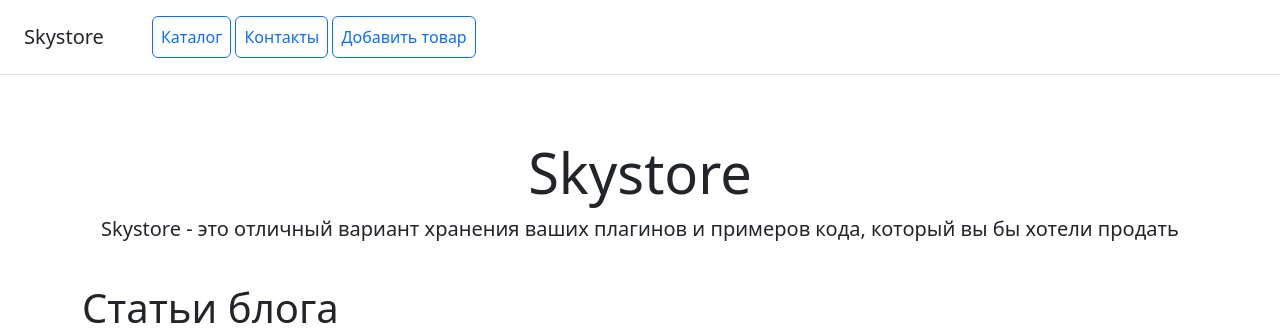
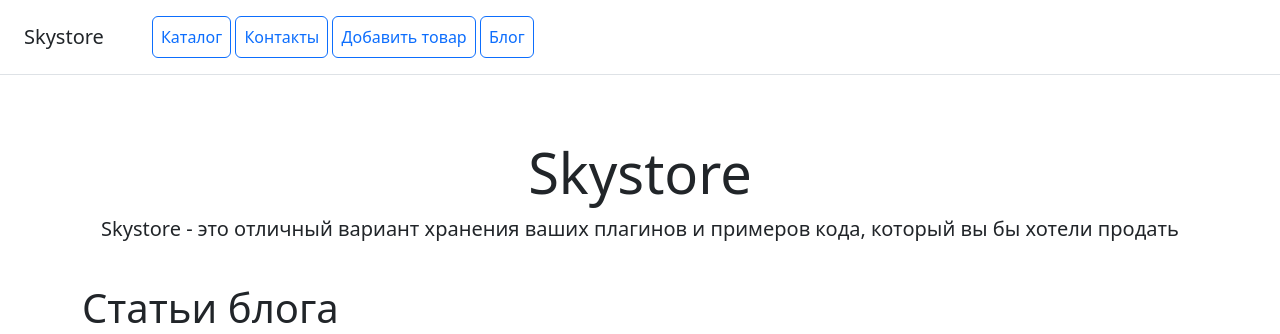
Before and after one commit to natshakht-jpg/online_store, a Django app: page /blog/ in a window 1280 px wide. Shown: the top 334 px of the page. Run offline with Django 5.2, Linux system fonts and the light colour scheme; data that the repository does not hold is empty.

Commit message:
Добавлена ссылка на блог в главное меню

```diff
--- a/catalog/templates/catalog/menu.html
+++ b/catalog/templates/catalog/menu.html
@@ -2,4 +2,5 @@
     <a class="p-2 btn btn-outline-primary" href="/">Каталог</a>
     <a class="p-2 btn btn-outline-primary" href="/contacts/">Контакты</a>
     <a class="p-2 btn btn-outline-primary" href="/product/create/">Добавить товар</a>
+    <a class="p-2 btn btn-outline-primary" href="{% url 'blog:blog_list' %}">Блог</a>
 </nav>
```
Also changed, not shown: README.md.
